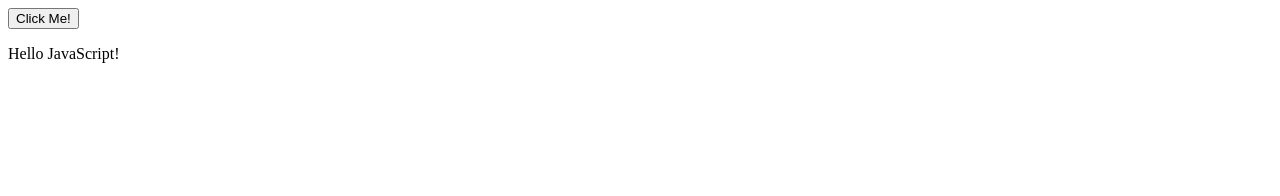
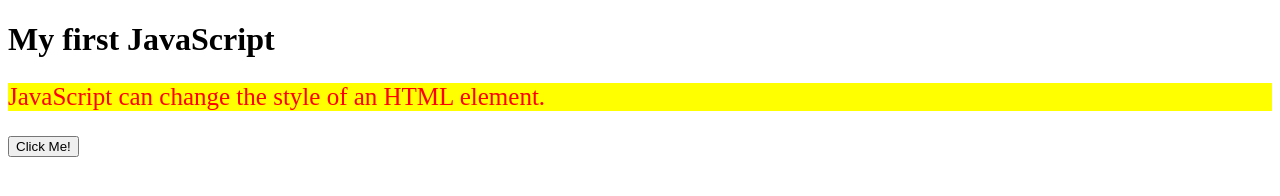
Before and after one commit to johndiegodeoliveirasilva/W3School, a plain HTML site: page JavaScript HTML/index.html in a window 1280 px wide. Both pictures are taken after a click on the button "Click Me!". Drawn offline with Linux system fonts and the light colour scheme.

Commit message:
Change style fontSize, color and background

```diff
--- a/JavaScript HTML/index.html
+++ b/JavaScript HTML/index.html
@@ -7,9 +7,10 @@
   <link rel="stylesheet" href="/JavaScript HTML/css/style.css">
   <script src="/JavaScript HTML/js/script.js"></script>
 </head>
+<body>
+  <h1>My first JavaScript</h1>
+  <p id="demo">JavaScript can change the style of an HTML element.</p>
+  <button type="button" onclick="myFunction()">Click Me!</button>
 
-<body>
- <button type="button" onclick="myFunction()">Click Me!</button>
- <p id="demo">This is a demonstration</p>
 </body>
 </html>
--- a/JavaScript HTML/js/script.js
+++ b/JavaScript HTML/js/script.js
@@ -1,3 +1,20 @@
+// function myFunction() {
+//   document.getElementById("demo").innerHTML = "Hello JavaScript!";
+// }
+
+// change the style color
+var count = 0
 function myFunction() {
-  document.getElementById("demo").innerHTML = "Hello JavaScript!";
+  if (count == 0) {
+    document.getElementById("demo").style.fontSize = "25px";
+    document.getElementById("demo").style.color = "red";
+    document.getElementById("demo").style.backgroundColor = "yellow";
+    count++
+  }
+  else {
+    document.getElementById("demo").style.fontSize = "medium";
+    document.getElementById("demo").style.color = "black";
+    document.getElementById("demo").style.backgroundColor = "transparent";
+    count--
+  }
 }
```
